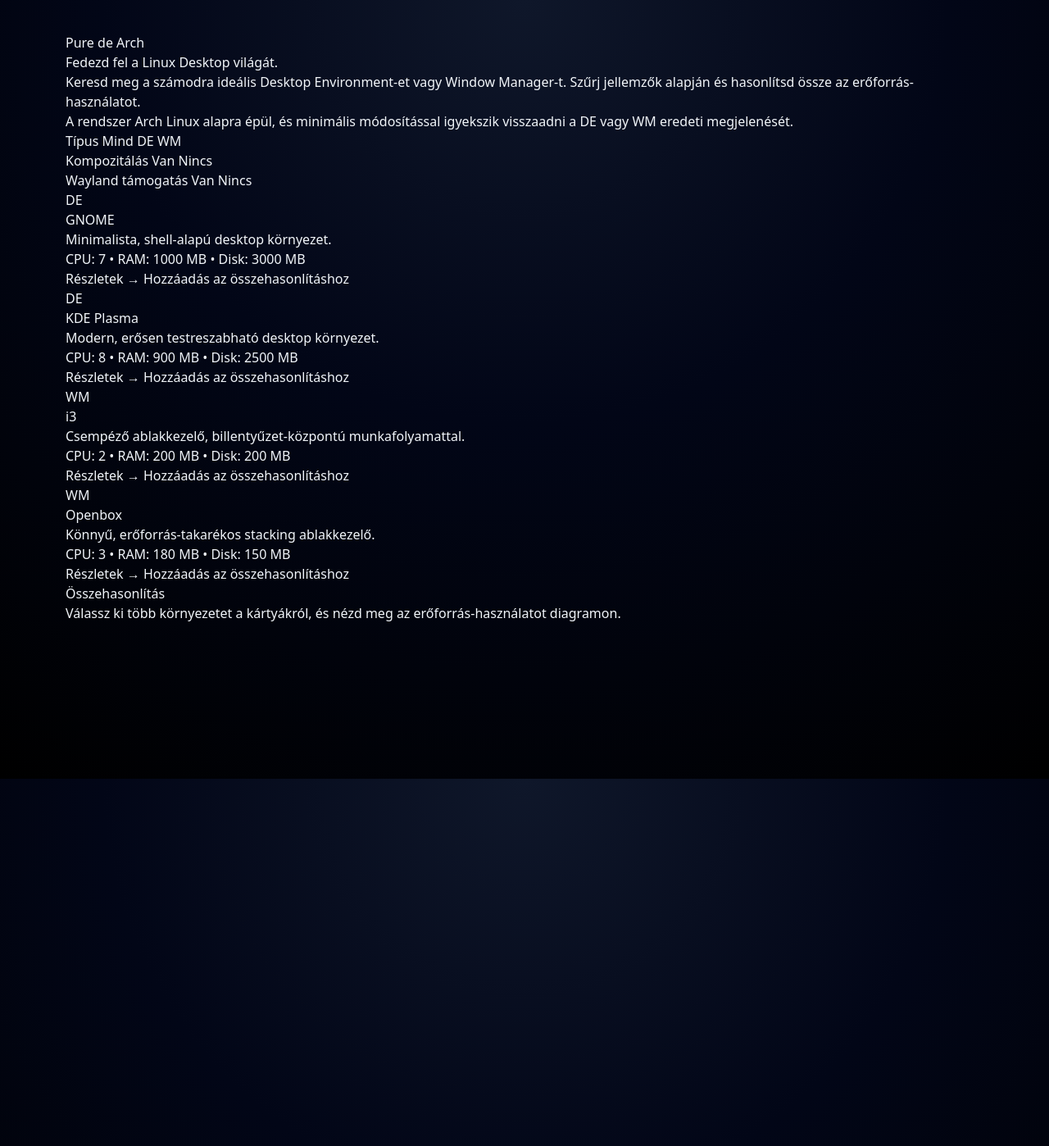
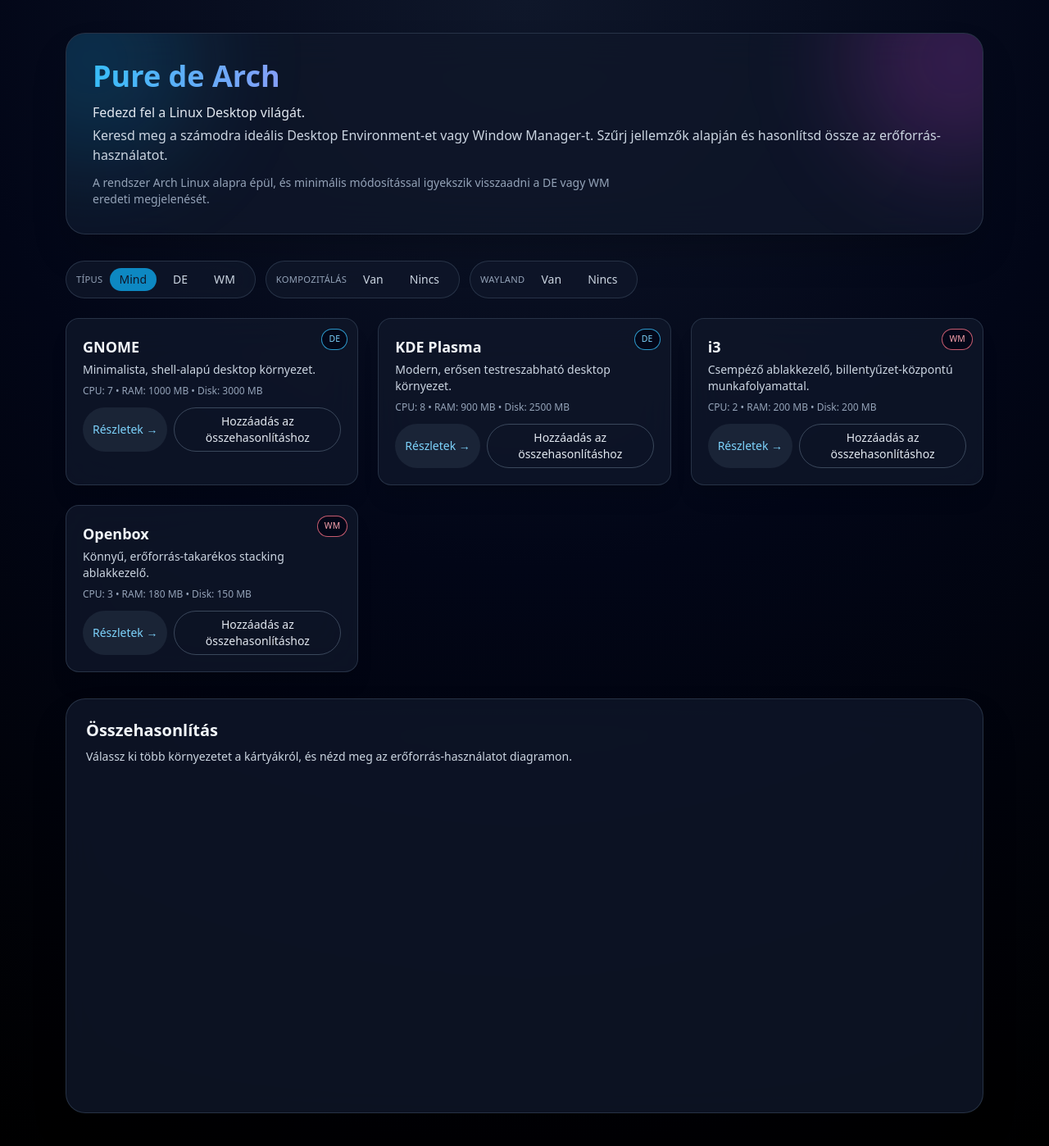
Before and after one commit to Pure-de-Arch/Pure-de-Arch.github.io, a Jekyll site: the page built from index.md, in a window 1280 px wide. Shown: the whole page at 82% size. Built offline with Jekyll 4.4.1, drawn with Linux system fonts in a browser that asks for light colours; nearby versions of some CDN libraries.

Commit message:
Update index.md

```diff
--- a/index.md
+++ b/index.md
@@ -3,43 +3,79 @@
 title: "Pure de Arch"
 ---
 
-<div class="hero">
-  <h1>Pure de Arch</h1>
-  <p>Fedezd fel a Linux Desktop világát.</p>
-  <p>Keresd meg a számodra ideális Desktop Environment-et vagy Window Manager-t. Szűrj jellemzők alapján és hasonlítsd össze az erőforrás-használatot.</p>
-  <p class="hero-sub">
-    A rendszer Arch Linux alapra épül, és minimális módosítással igyekszik visszaadni a DE vagy WM eredeti megjelenését.
-  </p>
-</div>
+<div class="bg-slate-900/80 border border-slate-700/70 rounded-3xl p-6 md:p-8 shadow-2xl mb-8
+            backdrop-blur-xl relative overflow-hidden">
+  <div class="absolute -top-24 -left-24 w-64 h-64 bg-sky-500/20 rounded-full blur-3xl"></div>
+  <div class="absolute -top-24 -right-24 w-64 h-64 bg-fuchsia-500/20 rounded-full blur-3xl"></div>
 
-<div class="filters">
-  <div class="filter-group">
-    <label>Típus</label>
-    <button class="chip active" data-filter-type="all">Mind</button>
-    <button class="chip" data-filter-type="DE">DE</button>
-    <button class="chip" data-filter-type="WM">WM</button>
-  </div>
-
-  <div class="filter-group">
-    <label>Kompozitálás</label>
-    <button class="chip" data-filter-compositing="true">Van</button>
-    <button class="chip" data-filter-compositing="false">Nincs</button>
-  </div>
-
-  <div class="filter-group">
-    <label>Wayland támogatás</label>
-    <button class="chip" data-filter-wayland="true">Van</button>
-    <button class="chip" data-filter-wayland="false">Nincs</button>
+  <div class="relative">
+    <h1 class="text-3xl md:text-4xl font-semibold bg-gradient-to-r from-sky-400 via-fuchsia-400 to-orange-400 bg-clip-text text-transparent">
+      Pure de Arch
+    </h1>
+    <p class="mt-3 text-slate-200 text-sm md:text-base">
+      Fedezd fel a Linux Desktop világát.
+    </p>
+    <p class="mt-1 text-slate-300 text-sm md:text-base">
+      Keresd meg a számodra ideális Desktop Environment-et vagy Window Manager-t. Szűrj jellemzők alapján és hasonlítsd össze az erőforrás-használatot.
+    </p>
+    <p class="mt-3 text-slate-400 text-xs md:text-sm max-w-2xl">
+      A rendszer Arch Linux alapra épül, és minimális módosítással igyekszik visszaadni a DE vagy WM eredeti megjelenését.
+    </p>
   </div>
 </div>
 
-<div class="cards-grid" id="env-cards">
+<div class="flex flex-wrap gap-3 mb-6">
+
+  <div class="flex items-center gap-2 bg-slate-900/80 border border-slate-700/70 rounded-full px-3 py-2 text-xs md:text-sm backdrop-blur-xl">
+    <span class="uppercase tracking-wide text-slate-400 text-[0.65rem] md:text-[0.7rem]">Típus</span>
+    <button class="chip-type px-3 py-1 rounded-full text-slate-300 hover:text-white hover:bg-slate-700/80 transition text-xs md:text-sm bg-sky-500/80 text-slate-900"
+            data-filter-type="all">
+      Mind
+    </button>
+    <button class="chip-type px-3 py-1 rounded-full text-slate-300 hover:text-white hover:bg-slate-700/80 transition text-xs md:text-sm"
+            data-filter-type="DE">
+      DE
+    </button>
+    <button class="chip-type px-3 py-1 rounded-full text-slate-300 hover:text-white hover:bg-slate-700/80 transition text-xs md:text-sm"
+            data-filter-type="WM">
+      WM
+    </button>
+  </div>
+
+  <div class="flex items-center gap-2 bg-slate-900/80 border border-slate-700/70 rounded-full px-3 py-2 text-xs md:text-sm backdrop-blur-xl">
+    <span class="uppercase tracking-wide text-slate-400 text-[0.65rem] md:text-[0.7rem]">Kompozitálás</span>
+    <button class="chip-comp px-3 py-1 rounded-full text-slate-300 hover:text-white hover:bg-slate-700/80 transition text-xs md:text-sm"
+            data-filter-compositing="true">
+      Van
+    </button>
+    <button class="chip-comp px-3 py-1 rounded-full text-slate-300 hover:text-white hover:bg-slate-700/80 transition text-xs md:text-sm"
+            data-filter-compositing="false">
+      Nincs
+    </button>
+  </div>
+
+  <div class="flex items-center gap-2 bg-slate-900/80 border border-slate-700/70 rounded-full px-3 py-2 text-xs md:text-sm backdrop-blur-xl">
+    <span class="uppercase tracking-wide text-slate-400 text-[0.65rem] md:text-[0.7rem]">Wayland</span>
+    <button class="chip-way px-3 py-1 rounded-full text-slate-300 hover:text-white hover:bg-slate-700/80 transition text-xs md:text-sm"
+            data-filter-wayland="true">
+      Van
+    </button>
+    <button class="chip-way px-3 py-1 rounded-full text-slate-300 hover:text-white hover:bg-slate-700/80 transition text-xs md:text-sm"
+            data-filter-wayland="false">
+      Nincs
+    </button>
+  </div>
+
+</div>
+
+<div id="env-cards" class="grid gap-4 md:gap-6 grid-cols-1 sm:grid-cols-2 lg:grid-cols-3 mb-8">
   {% assign all_de = site.de %}
   {% assign all_wm = site.wm %}
   {% assign all_env = all_de | concat: all_wm %}
 
   {% for env in all_env %}
-  <div class="card"
+  <div class="card relative bg-slate-900/80 border border-slate-700/70 rounded-2xl p-4 md:p-5 shadow-xl
+              backdrop-blur-xl transition hover:-translate-y-1 hover:shadow-2xl hover:border-sky-500/70"
        data-type="{{ env.type }}"
        data-compositing="{{ env.compositing }}"
        data-wayland="{{ env.wayland }}"
@@ -47,20 +83,50 @@
        data-ram="{{ env.ram }}"
        data-disk="{{ env.disk }}"
        data-id="{{ env.slug }}">
-    <div class="badge badge-{{ env.type | downcase }}">{{ env.type }}</div>
-    <h2>{{ env.name }}</h2>
-    <p class="card-desc">{{ env.description }}</p>
-    <p class="card-meta">
+
+    <div class="absolute top-3 right-3 px-2 py-1 rounded-full text-[0.65rem] uppercase tracking-wide border
+                {% if env.type == 'DE' %}
+                  border-sky-400/80 text-sky-300
+                {% else %}
+                  border-rose-400/80 text-rose-300
+                {% endif %}
+                bg-slate-950/80">
+      {{ env.type }}
+    </div>
+
+    <h2 class="text-base md:text-lg font-semibold mb-1 pr-16">
+      {{ env.name }}
+    </h2>
+    <p class="text-xs md:text-sm text-slate-300 mb-2">
+      {{ env.description }}
+    </p>
+    <p class="text-[0.7rem] md:text-xs text-slate-400 mb-3">
       CPU: {{ env.cpu }} • RAM: {{ env.ram }} MB • Disk: {{ env.disk }} MB
     </p>
-    <a href="{{ env.url | relative_url }}" class="wiki-link">Részletek →</a>
-    <button class="compare-toggle" data-id="{{ env.slug }}">Hozzáadás az összehasonlításhoz</button>
+
+    <div class="flex gap-2 mt-auto">
+      <a href="{{ env.url | relative_url }}"
+         class="inline-flex items-center px-3 py-1.5 rounded-full text-xs md:text-sm
+                bg-slate-800/80 text-sky-300 hover:bg-slate-700/80 transition">
+        Részletek →
+      </a>
+      <button class="compare-toggle flex-1 inline-flex items-center justify-center px-3 py-1.5 rounded-full
+                     text-xs md:text-sm border border-slate-600/80 text-slate-200 hover:border-sky-400/80
+                     hover:text-white transition"
+              data-id="{{ env.slug }}">
+        Hozzáadás az összehasonlításhoz
+      </button>
+    </div>
   </div>
   {% endfor %}
 </div>
 
-<div class="compare-panel">
-  <h2>Összehasonlítás</h2>
-  <p>Válassz ki több környezetet a kártyákról, és nézd meg az erőforrás-használatot diagramon.</p>
-  <canvas id="compareChart"></canvas>
+<div class="bg-slate-900/80 border border-slate-700/70 rounded-3xl p-5 md:p-6 shadow-2xl backdrop-blur-xl">
+  <h2 class="text-lg md:text-xl font-semibold mb-2">Összehasonlítás</h2>
+  <p class="text-xs md:text-sm text-slate-300 mb-4">
+    Válassz ki több környezetet a kártyákról, és nézd meg az erőforrás-használatot diagramon.
+  </p>
+  <div class="w-full max-w-3xl">
+    <canvas id="compareChart" class="w-full"></canvas>
+  </div>
 </div>
```
